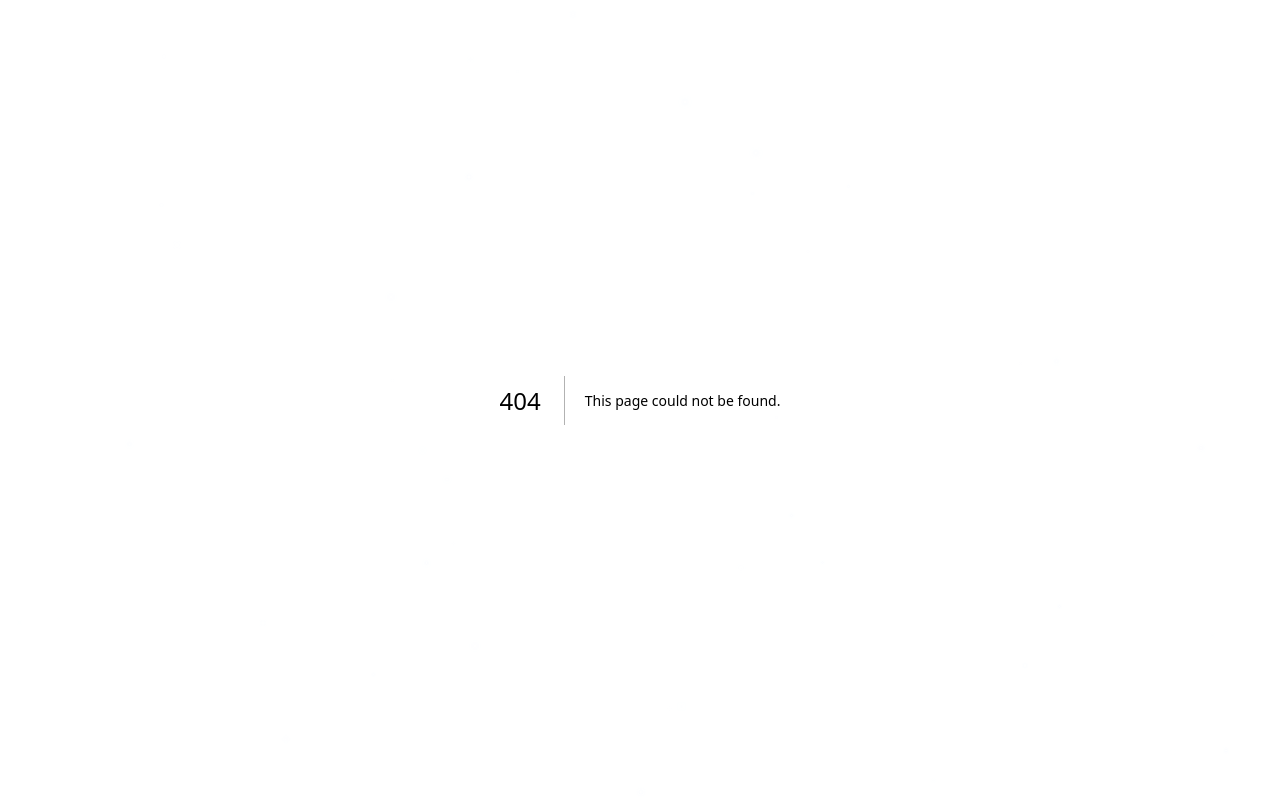
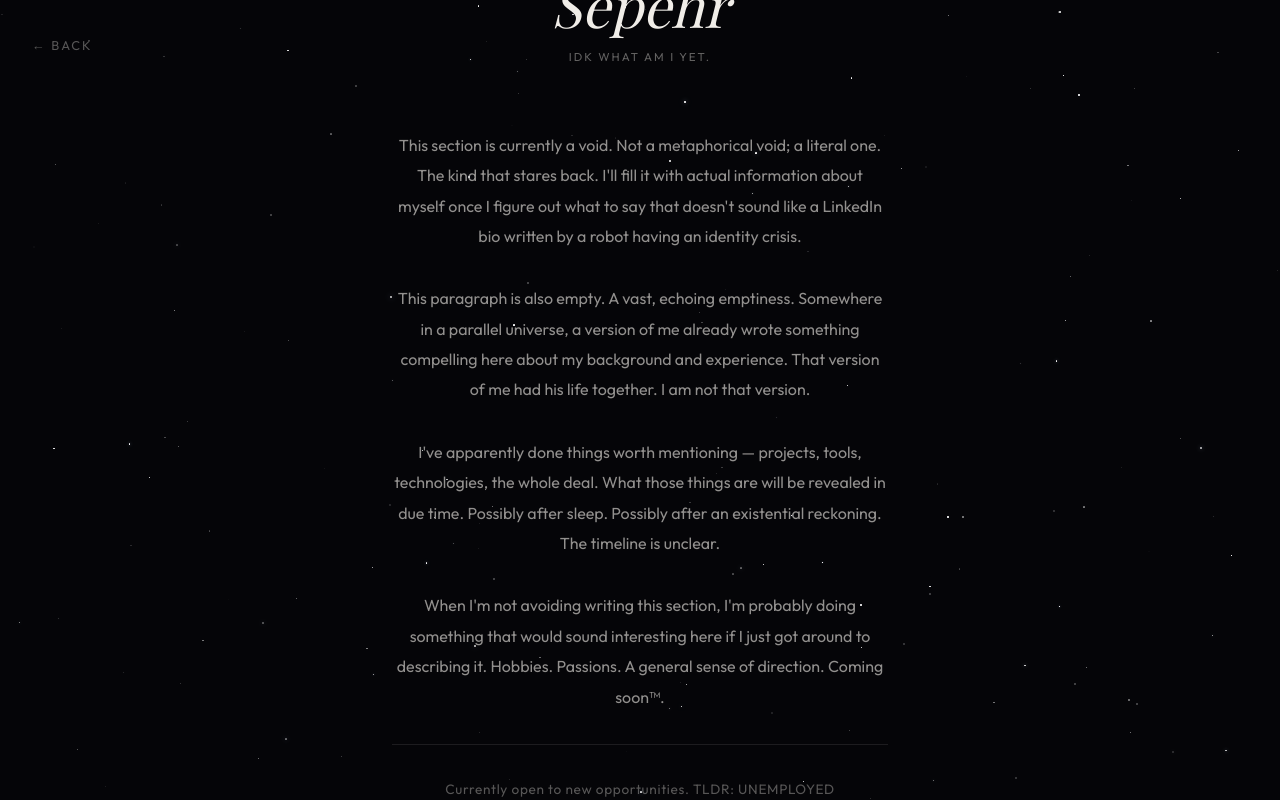
Before and after one commit to SepehrTH/portfolio, a Next.js app: page /about in a window 1280 px wide. Before the commit this address had no page. Built offline with nearby package versions, Linux system fonts and the light colour scheme; a web font is replaced by a local one.

Commit message:
starwars about me page

```diff
--- /dev/null
+++ b/src/app/about/page.tsx
@@ -0,0 +1,154 @@
+"use client"
+import { useEffect, useRef } from "react"
+import { motion } from "motion/react"
+import Link from "next/link"
+
+export default function AboutPage() {
+    const audioRef = useRef<HTMLAudioElement | null>(null)
+
+    useEffect(() => {
+        const audio = new Audio("/about_soundtrack.mp3")
+        audio.volume = 0.6
+        audioRef.current = audio
+        audio.play().catch(() => {
+            // Autoplay blocked — browser requires user interaction first
+        })
+        return () => {
+            audio.pause()
+            audio.currentTime = 0
+        }
+    }, [])
+
+    return (
+        // overflow-hidden clips content while it's below the fold during PageTransition fade-in
+        <div className="fixed inset-0 overflow-hidden flex items-center justify-center">
+
+            {/* Back button */}
+            <motion.div
+                className="fixed top-8 left-8 z-10"
+                initial={{ opacity: 0 }}
+                animate={{ opacity: 1 }}
+                transition={{ delay: 20, duration: 3 }}
+            >
+                <Link
+                    href="/"
+                    style={{
+                        fontFamily: "var(--font-outfit)",
+                        color: "rgba(240,237,232,0.35)",
+                        fontSize: "0.8rem",
+                        letterSpacing: "0.15em",
+                    }}
+                    className="uppercase hover:text-white transition-colors duration-300"
+                >
+                    ← Back
+                </Link>
+            </motion.div>
+
+            {/* "A long time ago..." — fades in, holds, fades out before content arrives */}
+            <motion.p
+                className="absolute text-center px-8 pointer-events-none"
+                style={{
+                    fontFamily: "var(--font-outfit)",
+                    fontSize: "clamp(1rem, 2.5vw, 1.4rem)",
+                    color: "#4db8ff",
+                    letterSpacing: "0.04em",
+                }}
+                animate={{ opacity: [0, 1, 1, 0] }}
+                transition={{ duration: 6, times: [0, 0.15, 0.7, 1], ease: "easeInOut" }}
+            >
+                A long time ago in a galaxy far, far away....
+            </motion.p>
+
+            {/* Star Wars scroll — starts below, stops centered */}
+            <motion.div
+                className="w-full max-w-xl px-10 text-center"
+                initial={{ y: "110vh" }}
+                animate={{ y: 0 }}
+                transition={{ duration: 22, ease: "linear" }}
+            >
+                <p
+                    style={{
+                        fontFamily: "var(--font-playfair)",
+                        color: "rgba(240,237,232,0.25)",
+                        letterSpacing: "0.25em",
+                        fontSize: "0.7rem",
+                    }}
+                    className="uppercase mb-3"
+                >
+                    About
+                </p>
+                <h1
+                    style={{
+                        fontFamily: "var(--font-playfair)",
+                        color: "#f0ede8",
+                        fontSize: "clamp(2.5rem, 6vw, 3.5rem)",
+                    }}
+                    className="italic mb-2 leading-tight"
+                >
+                    Sepehr
+                </h1>
+                <p
+                    style={{
+                        fontFamily: "var(--font-outfit)",
+                        color: "rgba(240,237,232,0.4)",
+                        letterSpacing: "0.18em",
+                        fontSize: "0.72rem",
+                    }}
+                    className="uppercase mb-16"
+                >
+                    idk what am i yet.
+                </p>
+
+                <div
+                    style={{
+                        fontFamily: "var(--font-outfit)",
+                        color: "rgba(240,237,232,0.6)",
+                        fontSize: "1rem",
+                        lineHeight: "1.9",
+                    }}
+                    className="space-y-8 text-white"
+                >
+                    <p>
+                        This section is currently a void. Not a metaphorical void; a literal one. The kind that stares back. I'll fill it with actual information about myself once I figure out what to say that doesn't sound like a LinkedIn bio written by a robot having an identity crisis.
+                    </p>
+                    <p>
+                        This paragraph is also empty. A vast, echoing emptiness. Somewhere in a parallel universe, a version of me already wrote something compelling here about my background and experience. That version of me had his life together. I am not that version.
+                    </p>
+                    <p>
+                        I've apparently done things worth mentioning — projects, tools, technologies, the whole deal. What those things are will be revealed in due time. Possibly after sleep. Possibly after an existential reckoning. The timeline is unclear.
+                    </p>
+                    <p>
+                        When I'm not avoiding writing this section, I'm probably doing something that would sound interesting here if I just got around to describing it. Hobbies. Passions. A general sense of direction. Coming soon™.
+                    </p>
+
+                    <div
+                        style={{ borderColor: "rgba(240,237,232,0.1)" }}
+                        className="border-t pt-8"
+                    >
+                        <p
+                            style={{
+                                color: "rgba(240,237,232,0.35)",
+                                fontSize: "0.85rem",
+                                letterSpacing: "0.05em",
+                            }}
+                            className="mb-4"
+                        >
+                            Currently open to new opportunities. TLDR: UNEMPLOYED
+                        </p>
+                        <a
+                            href="mailto:sepehrth85@gmail.com"
+                            style={{
+                                fontFamily: "var(--font-playfair)",
+                                color: "#f0ede8",
+                                fontSize: "1.3rem",
+                            }}
+                            className="italic hover:opacity-60 transition-opacity duration-300"
+                        >
+                            sepehrth85@gmail.com
+                        </a>
+                    </div>
+                </div>
+            </motion.div>
+        </div>
+    )
+}
--- a/src/app/layout.tsx
+++ b/src/app/layout.tsx
@@ -1,6 +1,7 @@
 import type { Metadata } from "next";
 import { Playfair_Display, Outfit } from "next/font/google"
 import StarField from "@/components/StarField"
+import PageTransition from "@/components/PageTransition"
 
 import "./globals.css";
 
@@ -30,7 +31,7 @@ export default function RootLayout({
     <html lang="en" className={`${playfair.variable} ${outfit.variable}`}>
       <body>
         <StarField />
-        {children}
+        <PageTransition>{children}</PageTransition>
       </body>
     </html>
   );
--- a/src/components/Navbar.tsx
+++ b/src/components/Navbar.tsx
@@ -1,22 +1,31 @@
+import Link from "next/link"
+
 const links = [
-    { label: "Home", href: "#" },
-    { label: "Work", href: "#work" },
-    { label: "Skills", href: "#skills"},
+    { label: "Home", href: "/" },
+    { label: "Skills", href: "/#skills" },
+    { label: "Work", href: "/#work" },
     { label: "Resume", href: "/resume.pdf", external: true },
-    { label: "Say hi", href: "" },
+    { label: "About", href: "/about" },
+    { label: "Say hi", href: "mailto:sepehrth85@gmail.com", external: true },
 ]
 
 export default function Navbar() {
-    return(
+    return (
         <nav style={{ fontFamily: "var(--font-outfit)" }} className="fixed top-6 rounded-full left-1/2 -translate-x-1/2 z-50 flex items-center gap-1 py-2 px-2 bg-[rgba(10,10,16,0.55)] backdrop-blur-[20px] border border-solid border-[#F0EDE8]/10">
-            <span style={{ fontFamily: "var(--font-playfair)" }} className="w-8 h-8 rounded-full flex items-center justify-center border border-[rgba(240,237,232,0.15)] italic">S</span>
+            <Link href="#" style={{ fontFamily: "var(--font-playfair)" }} className="w-8 h-8 rounded-full flex items-center justify-center border border-[rgba(240,237,232,0.15)] italic text-white hover:bg-[rgba(240,237,232,0.08)] transition-colors duration-200">
+                ST
+            </Link>
 
             {links.map(({ label, href, external }) => (
-                <a key={label} href={href} {...(external && { target: "_blank", rel: "noopener noreferrer" })} className="text-lg text-[rgba(240,237,232,0.55)] hover:text-white px-4 transition-colors duration-200">
+                <Link
+                    key={label}
+                    href={href}
+                    {...(external && { target: "_blank", rel: "noopener noreferrer" })}
+                    className="text-sm text-[rgba(240,237,232,0.55)] hover:text-white px-4 transition-colors duration-200"
+                >
                     {label}
-                </a>
+                </Link>
             ))}
-
         </nav>
     )
 }
--- /dev/null
+++ b/src/components/PageTransition.tsx
@@ -0,0 +1,21 @@
+"use client"
+import { AnimatePresence, motion } from "motion/react"
+import { usePathname } from "next/navigation"
+
+export default function PageTransition({ children }: { children: React.ReactNode }) {
+    const pathname = usePathname()
+
+    return (
+        <AnimatePresence mode="wait" initial={false}>
+            <motion.div
+                key={pathname}
+                initial={{ opacity: 0 }}
+                animate={{ opacity: 1 }}
+                exit={{ opacity: 0 }}
+                transition={{ duration: 0.5, ease: "easeInOut" }}
+            >
+                {children}
+            </motion.div>
+        </AnimatePresence>
+    )
+}
```
Also changed, not shown: 1 other file (tests, documents, lock files or other folders).
